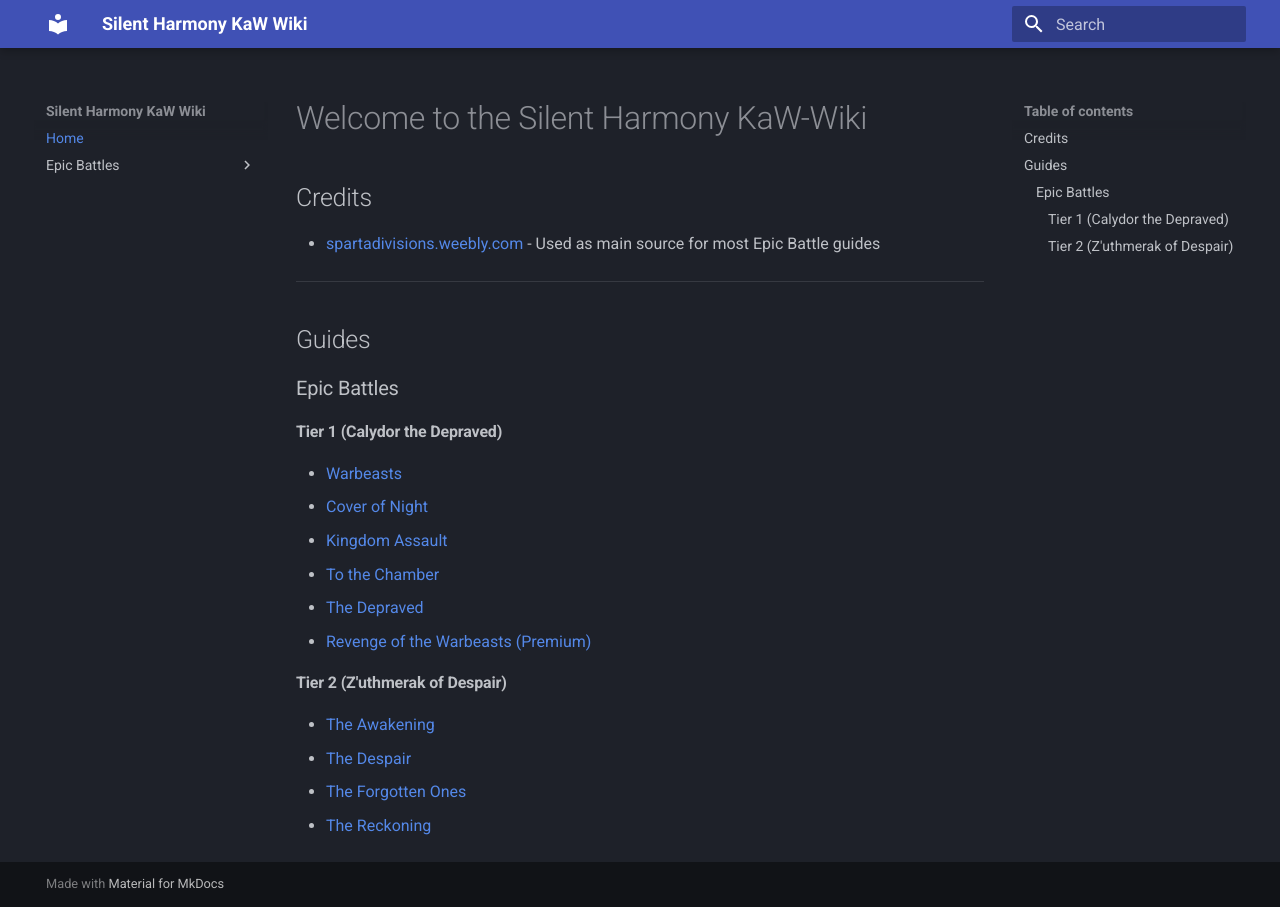
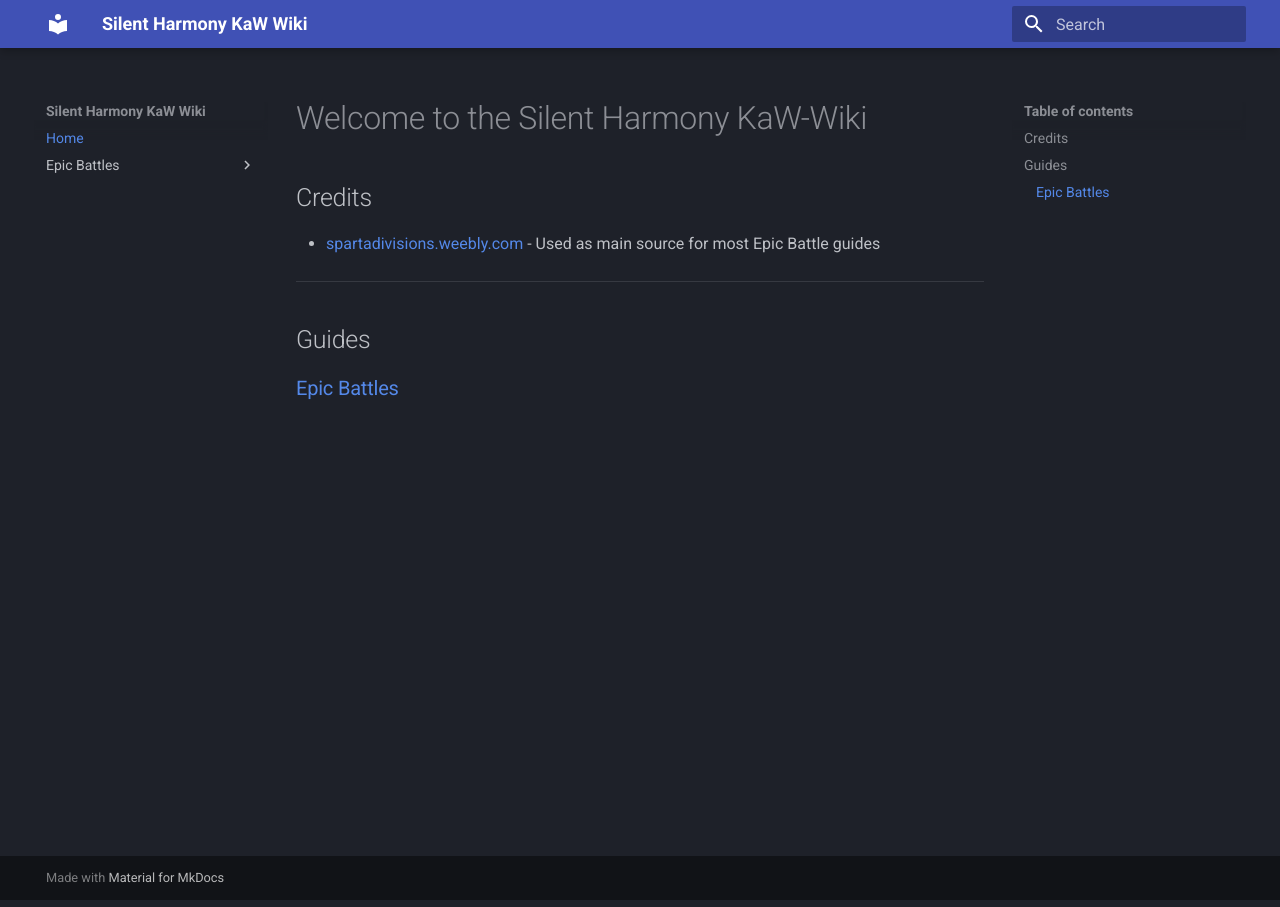
Before and after one commit to SHY-PeaceKeeper-SHY/kaw-wiki, an MkDocs documentation site: the page built from docs/index.md, in a window 1280 px wide. Built offline with MkDocs 1.6.1 and Material for MkDocs 9.7.7, drawn with Linux system fonts in a browser that asks for light colours.

Commit message:
Added subpage for epic battles

```diff
--- a/docs/index.md
+++ b/docs/index.md
@@ -8,20 +8,4 @@
 
 ## Guides
 
-### Epic Battles
-
-#### Tier 1 (Calydor the Depraved)
-
-- [Warbeasts](epic-battles/tier1/warbeasts.md)
-- [Cover of Night](epic-battles/tier1/cover-of-night.md)
-- [Kingdom Assault](epic-battles/tier1/kingdom-assault.md)
-- [To the Chamber](epic-battles/tier1/to-the-chamber.md)
-- [The Depraved](epic-battles/tier1/the-depraved.md)
-- [Revenge of the Warbeasts (Premium)](epic-battles/tier1/revenge-of-the-warbeasts.md)
-
-#### Tier 2 (Z'uthmerak of Despair)
-
-- [The Awakening](epic-battles/tier2/the-awakening.md)
-- [The Despair](epic-battles/tier2/the-despair.md)
-- [The Forgotten Ones](epic-battles/tier2/the-forgotten-ones.md)
-- [The Reckoning](epic-battles/tier2/the-reckoning.md)
+### [Epic Battles](epic-battles.md)
```
Also changed, not shown: docs/epic-battles.md (added, +31 -0 lines).
